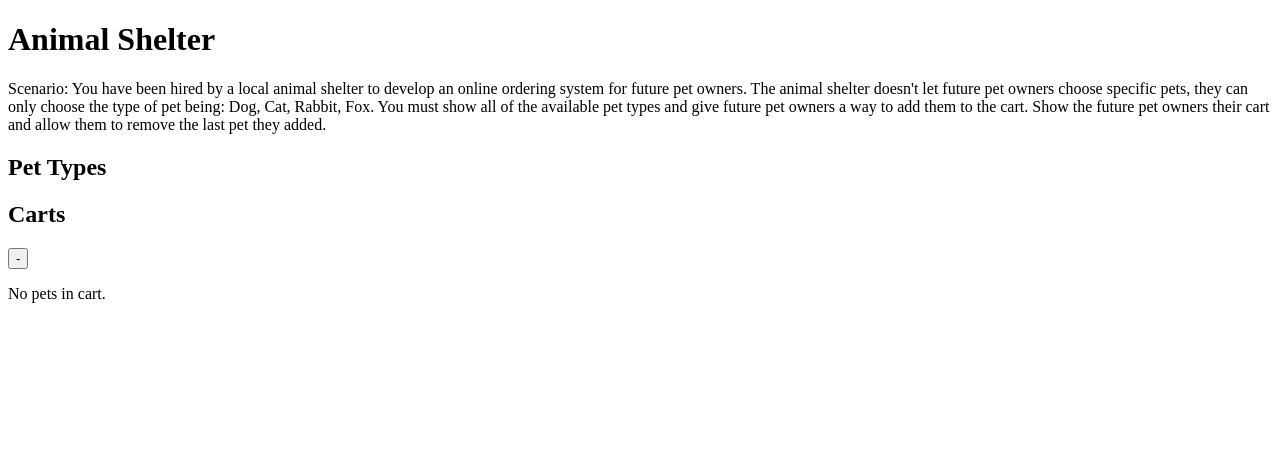
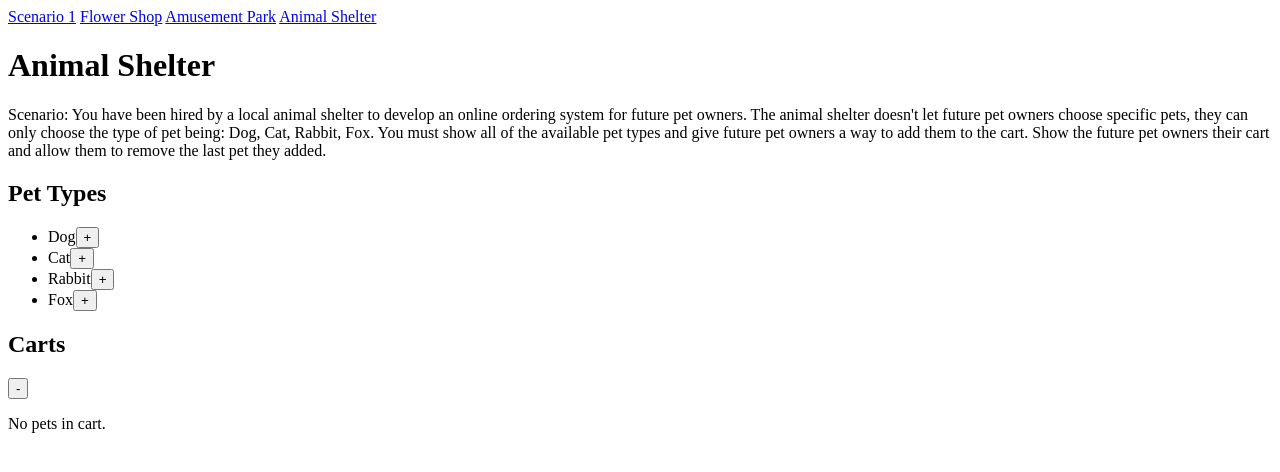
Before and after one commit to chandlerh7/VSCode, a plain HTML site: page homework-5/animals.html in a window 1280 px wide. Drawn offline with Linux system fonts and the light colour scheme.

Commit message:
added code to each file.

```diff
--- a/homework-5/animals.html
+++ b/homework-5/animals.html
@@ -6,6 +6,13 @@
     <title>Document</title>
 </head>
 <body>
+    <nav>
+        <a href="#">Scenario 1</a>
+        <a href="#">Flower Shop</a>
+        <a href="#">Amusement Park</a>
+        <a href="#">Animal Shelter</a>
+
+    </nav>
     <h1>Animal Shelter</h1>
     <p>Scenario: You have been hired by a local animal shelter to develop an online ordering system for future pet owners. The animal shelter doesn't let future pet owners choose specific pets, they can only choose the type of pet being: Dog, Cat, Rabbit, Fox. You must show all of the available pet types and give future pet owners a way to add them to the cart. Show the future pet owners their cart and allow them to remove the last pet they added.</p>
 
--- a/homework-5/js/animals.js
+++ b/homework-5/js/animals.js
@@ -0,0 +1,39 @@
+const petTypesUlRef = document.getElementById("pets");
+const cartListUlRef = document.getElementById("car");
+const noPetsUlRef = document.getElementById("bo-pets");
+const removeBtnRef = document.getElementById("remove-pet");
+
+const petTypes = [
+    "Dog",
+    "Cat",
+    "Rabbit",
+    "Fox"
+];
+
+const cartList = [];
+
+for (let i = 0; i < petTypes.length; i++) {const newLi = document.createElement("li");
+    newLi.innerText = petTypes[i];
+
+    const newBtn = document.createElement("button");
+newBtn.innerText = "+";
+newBtn.dataset.name = petTypes[i];
+newLi.appendChild(newBtn);
+newBtn.onclick = addPetsToCart;
+
+petTypesUlRef.appendChild(newLi);
+}
+    function showCart() {cartListUlRef.innerHTML="";
+        for (let i = 0; i < cartList.length; i++) {cartListUlRef.innerHTML += "<li>" + cartList[i] + "</li>"};
+    }
+
+function addPetsToCart(e) {
+    cart.push(e.target.dataset.name);
+    showCart();
+}
+
+function removeitemFromCart() {
+    cart.pop();
+    showCart();
+}
+removeBtnRef.onclick = removeitemFromCart;
```
